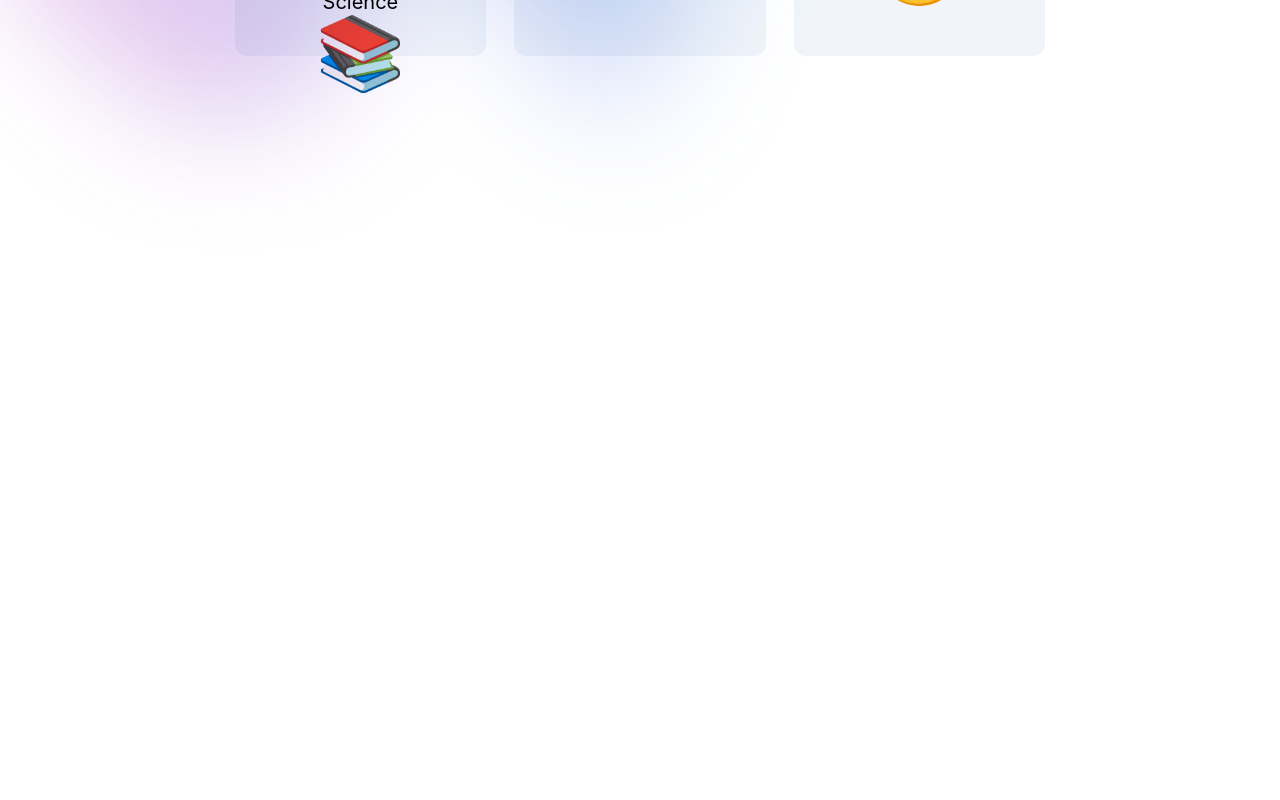
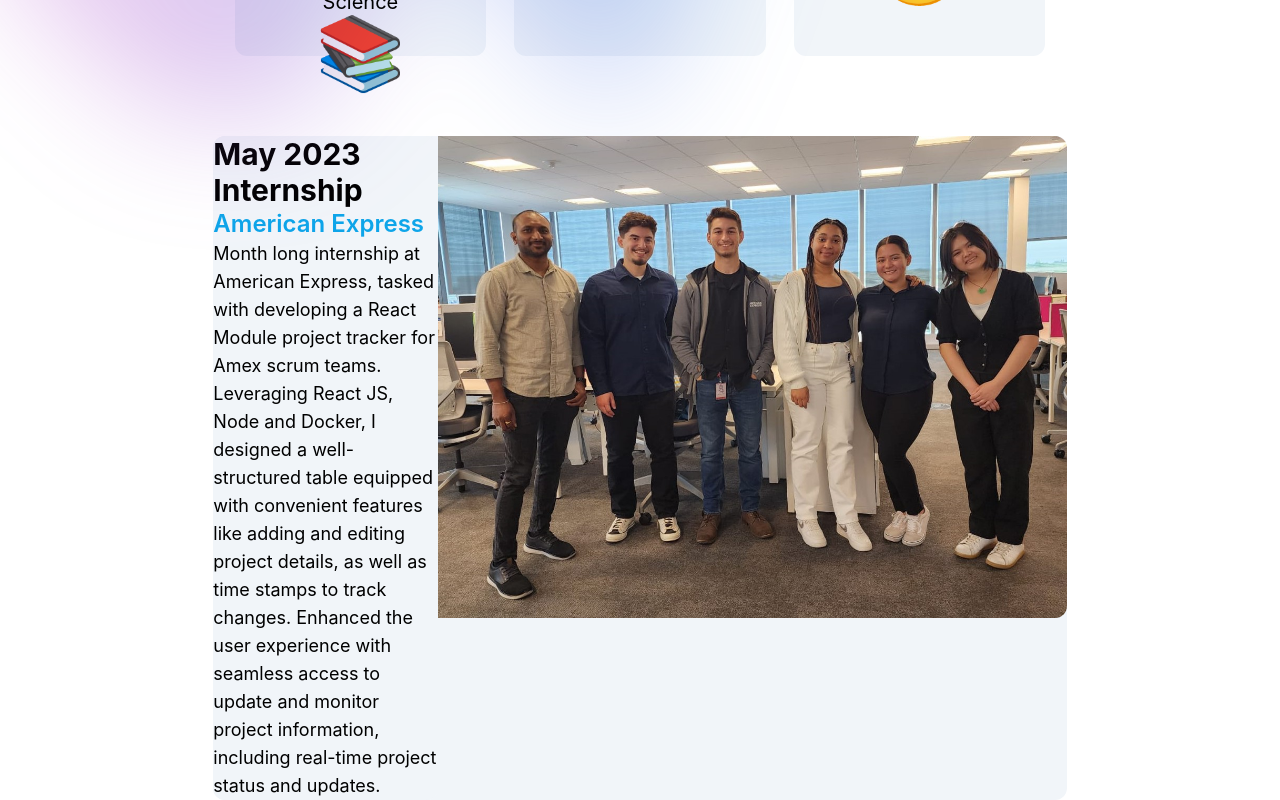
Before and after one commit to matthewLarrosa/matthewLarrosa.github.io, a React (Vite) app: page / in a window 1280 px wide. Shown: the part 1772-2572 px from the top of the page. Before the commit the page ends 1886 px from the top, so only its background shows below. Built offline with nearby package versions, Linux system fonts and the light colour scheme.

Commit message:
Internship styling

```diff
--- a/src/components/EducationInfo.jsx
+++ b/src/components/EducationInfo.jsx
@@ -36,7 +36,7 @@ function EducationInfo() {
           >
             <div className="flex flex-col content-center text-center font-nav text-xl mt-3 pt-15 p-6">
               <div className="font-bold">Relevent Course Work</div>
-              <div className="font-meduim">Data Structure</div>
+              <div className="font-meduim">Data Structures</div>
               <div className="font-meduim">Discrete Structures</div>
               <div className="font-meduim">Computer Architecture</div>
               <div className="font-meduim">Logic for Computer Science</div>
--- /dev/null
+++ b/src/components/Internship.jsx
@@ -0,0 +1,27 @@
+import teamPhoto from "../assets/Team Pic 2 Cropped.jpg";
+
+function Internship() {
+  return (
+    <div className="flex justify-center mt-20">
+      <div className="h-auto w-4/6 bg-slate-100 rounded-xl">
+        <div className="flex flex-row justify-center">
+          <div className="bg-slate-100 rounded-xl w-1/2">
+            <div className="font-nav font-bold text-3xl">May 2023 Internship</div>
+            <div className="font-nav font-semibold text-2xl text-sky-500">American Express</div>
+            <p className="font-nav font-meduim text-lg">
+              Month long internship at American Express, tasked with developing {'\n'} a React Module project tracker for Amex scrum teams. Leveraging{"\n"}
+              React JS, Node and Docker, I designed a well-structured table{"\n"}
+              equipped with convenient features like adding and editing project{"\n"}
+              details, as well as time stamps to track changes. Enhanced the{"\n"}
+              user experience with seamless access to update and monitor project{"\n"}
+              information, including real-time project status and updates.
+            </p>
+          </div>
+          <div><img className="h-auto w-auto rounded-r-xl" src={teamPhoto} alt="group photo" /></div>
+        </div>
+      </div>
+    </div>
+  );
+}
+
+export default Internship;
--- a/src/main.jsx
+++ b/src/main.jsx
@@ -4,11 +4,13 @@ import './index.css'
 import Navbar from '../src/components/Navbar.jsx'
 import Education from '../src/components/Education.jsx'
 import EducationInfo from './components/EducationInfo'
+import Internship from './components/Internship'
 
 ReactDOM.createRoot(document.getElementById('root')).render(
   <React.StrictMode>
     <Navbar />
     <Education />
     <EducationInfo/>
+    <Internship />
   </React.StrictMode>,
 )
```
Also changed, not shown: src/assets/Team Pic 2 Cropped.jpg (added).
